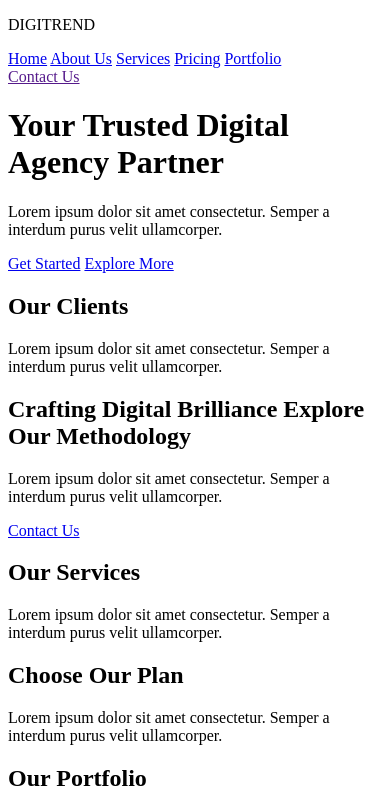
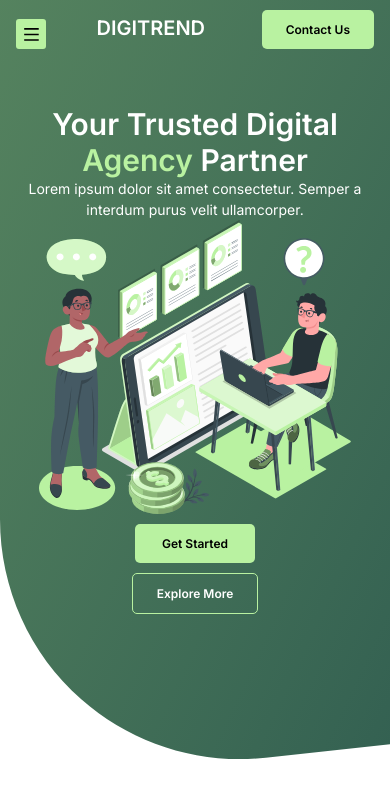
Before and after one commit to alexandrendev/digitrend-web, a plain HTML site: page src/index.html in a window 390 px wide. Shown: the top 809 px of the page. Drawn offline with Linux system fonts and the light colour scheme.

Commit message:
feat: add header and hero mobile styles

```diff
--- a/src/index.html
+++ b/src/index.html
@@ -4,12 +4,22 @@
     <meta charset="UTF-8">
     <meta name="viewport" content="width=device-width, initial-scale=1.0">
     <link rel="stylesheet" href="styles/styles.css">
+    <link rel="preconnect" href="https://fonts.googleapis.com">
+    <link rel="preconnect" href="https://fonts.gstatic.com" crossorigin>
+    <link href="https://fonts.googleapis.com/css2?family=Inter:ital,opsz,wght@0,14..32,100..900;1,14..32,100..900&family=Roboto:ital,wght@0,100..900;1,100..900&display=swap" rel="stylesheet">
     <title>Digitrend</title>
 </head>
 <body>
 
     <header>
+
+        <img class="shape" src="assets/hero/shape.svg"">
+
         <nav class="navbar">
+            <button class="menu-toggle" aria-label="Abrir menu">
+                <img src="assets/menu-line.svg" alt="menu">
+            </button>
+
             <div class="name">
                 <p>DIGITREND</p>
             </div>
@@ -23,15 +33,18 @@
             </div>
 
             <div class="contact-us">
-                <a href="">Contact Us</a>
+                <a class="btn-primary" href="#">Contact Us</a>
             </div>
         </nav>
 
         <div class="hero">
             <h1>Your Trusted Digital <span>Agency</span> Partner</h1>
             <p>Lorem ipsum dolor sit amet consectetur. Semper a interdum purus velit ullamcorper.</p>
-            <a href="#" class="">Get Started</a>
-            <a href="#" class="">Explore More</a>
+
+            <img src="assets/hero/main-image.svg">
+
+            <a href="#" class="btn-primary">Get Started</a>
+            <a href="#" class="btn-secondary">Explore More</a>
         </div>
 
     </header>
--- a/src/styles/styles.css
+++ b/src/styles/styles.css
@@ -0,0 +1,153 @@
+:root{
+    --color-primary: #B9F2A1;
+    --hover-primary: #073340;
+
+    --text-primary: black;
+    --text-secondary: white;
+}
+
+
+
+* {
+    padding: 0;
+    margin: 0;
+    box-sizing: border-box;
+}
+
+a {
+    text-decoration: none;
+    color: black;;
+}
+
+body {
+    font-family: 'Inter', sans-serif;
+}
+
+.btn-primary, .btn-secondary {
+    width: auto;
+    min-width: 120px;
+    padding: 12px 24px;
+}
+
+.btn-primary{
+    background-color: var(--color-primary);
+    color: var(--text-primary);
+    border: none;
+    border-radius: 5px;
+    font-size: 12px;
+    font-weight: 600;
+    text-align: center;
+    margin-bottom: 10px;
+}
+
+.btn-primary:hover{
+    background-color: var(--hover-primary);
+    color: var(--text-primary)
+}
+
+.btn-secondary{
+    color: var(--text-secondary);
+    border: none;
+    border-radius: 5px;
+    font-size: 12px;
+    font-weight: 600;
+    border: solid 1px var(--color-primary);
+    text-align: center;
+}
+
+
+header{
+    position: relative;
+    width: 100%;
+    height: 90%;
+    padding: 0;
+    display: flex;
+    flex-direction: column;
+    min-height: 100vh;
+    overflow: hidden;
+}
+
+.shape{
+    position: absolute;
+    top: 0;
+    left: 0;
+    z-index: 0;
+    height: 90%;
+}
+
+.navbar {
+    display: flex;
+    justify-content: space-between;
+    align-items: center;
+    padding: 1rem;
+    position: relative;
+}
+
+.navbar .name p{
+    font-size: 20px;
+    font-weight: 600;
+    color: var(--text-secondary)
+}
+
+.hero{
+    margin-top: 50px;
+    position: relative;
+    display: flex;
+    flex-direction: column;
+    justify-content: center;
+    align-items: center;
+    height: auto;
+}
+
+.hero h1{
+    font-size: 30px;
+    font-weight: 600;
+    color: var(--text-secondary);
+    text-align: center;
+}
+
+.hero h1 span{
+    color: var(--color-primary);
+}
+.hero p{
+    font-size: 14px;
+    line-height: 1.5;
+    font-weight: 400;
+    color: var(--text-secondary);
+    text-align: center;
+}
+
+
+.hero img{
+    width: 80%;
+    margin-bottom: 10px;
+}
+
+.menu-toggle {
+    display: flex;
+    flex-direction: column;
+    justify-content: space-between;
+    width: 24px;
+    height: 18px;
+    background: transparent;
+    border: none;
+    cursor: pointer;
+    z-index: 100;
+}
+
+.options {
+    display: none;
+}
+
+
+
+/* Tablet */
+@media (min-width: 768px) {
+
+}
+
+
+/* Desktop */
+@media (min-width: 1024px) {
+
+}
```
Also changed, not shown: src/assets/menu-line.svg (added).
